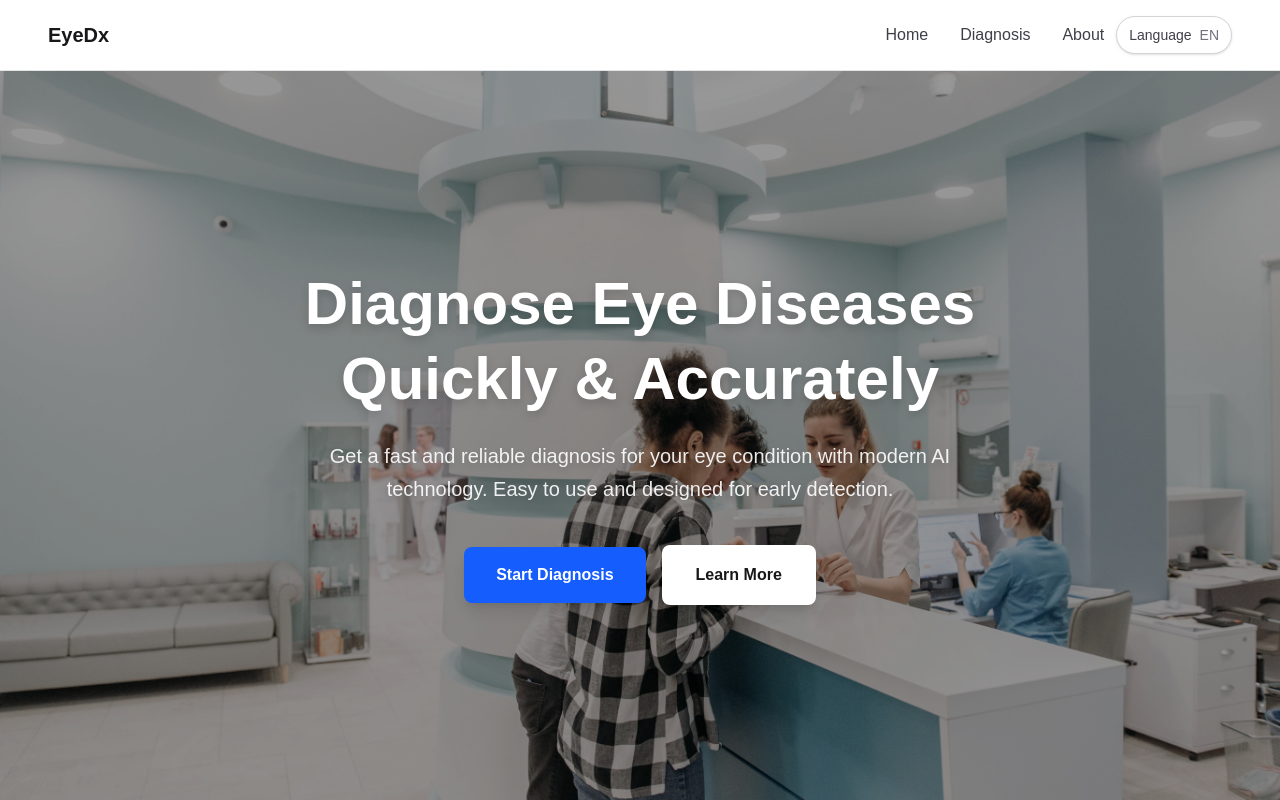
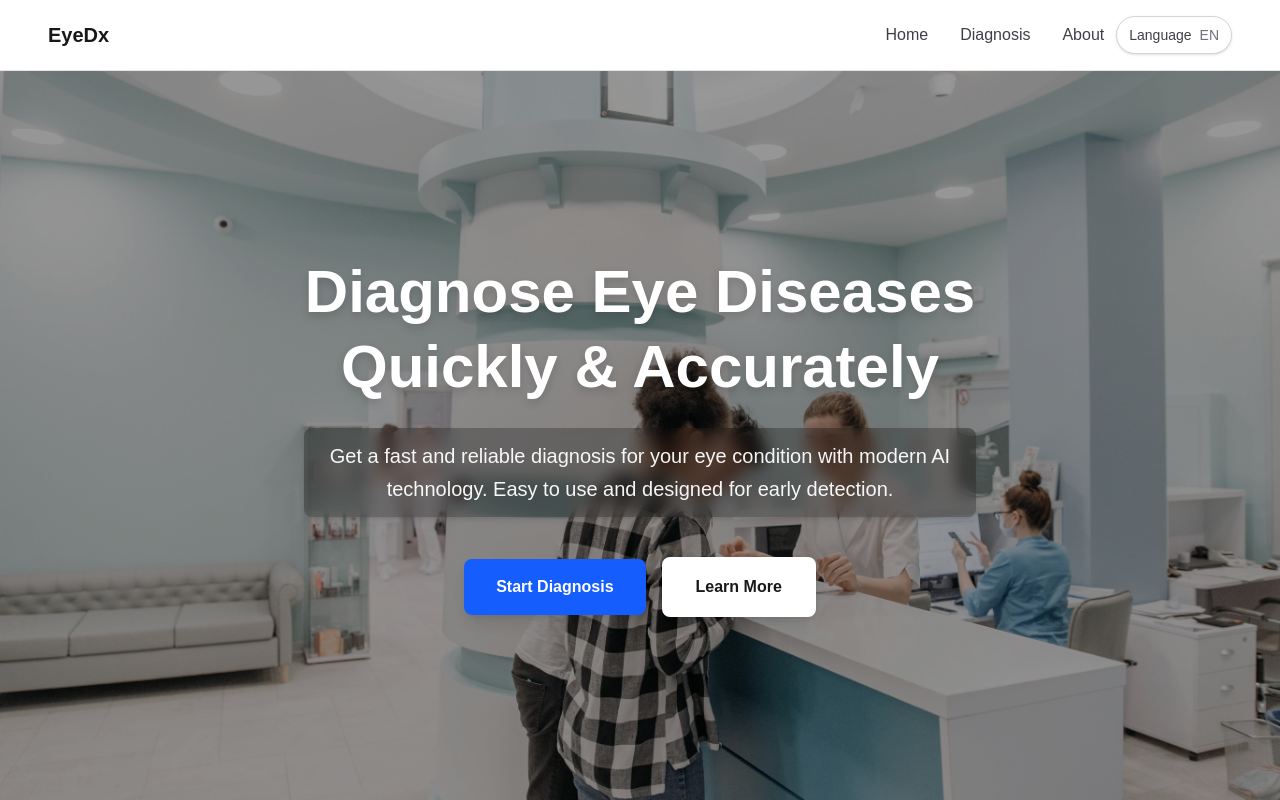
Before and after one commit to yudiwidiandana/eyedx, a Next.js app: page / in a window 1280 px wide. Built offline with nearby package versions, Linux system fonts and the light colour scheme.

Commit message:
feat: add background semi

```diff
--- a/app/components/HeroSection.tsx
+++ b/app/components/HeroSection.tsx
@@ -23,7 +23,7 @@ export default function HeroSection({ locale }: { locale: Locale }) {
           {t.title}
         </h1>
 
-        <p className="mx-auto mb-10 max-w-2xl text-lg leading-relaxed text-white/90 drop-shadow-md sm:text-xl">
+        <p className="mx-auto mb-10 max-w-2xl rounded-lg bg-black/25 px-5 py-3 text-lg leading-relaxed text-white/95 shadow-md backdrop-blur-sm sm:text-xl">
           {t.description}
         </p>
 
--- a/app/lib/translations.ts
+++ b/app/lib/translations.ts
@@ -45,7 +45,7 @@ export const translations = {
     hero: {
       title: "Diagnosa Penyakit Mata dengan Cepat & Akurat",
       description:
-        "Dapatkan diagnosis kondisi mata Anda dengan teknologi AI modern yang cepat dan andal. Mudah digunakan dan dirancang untuk deteksi dini.",
+        "Dapatkan hasil skrining kondisi mata Anda secara cepat dengan teknologi AI modern, mudah digunakan, dan dirancang untuk mendukung deteksi dini.",
       ctaPrimary: "Mulai Diagnosis",
       ctaSecondary: "Pelajari Lebih Lanjut",
     },
```
